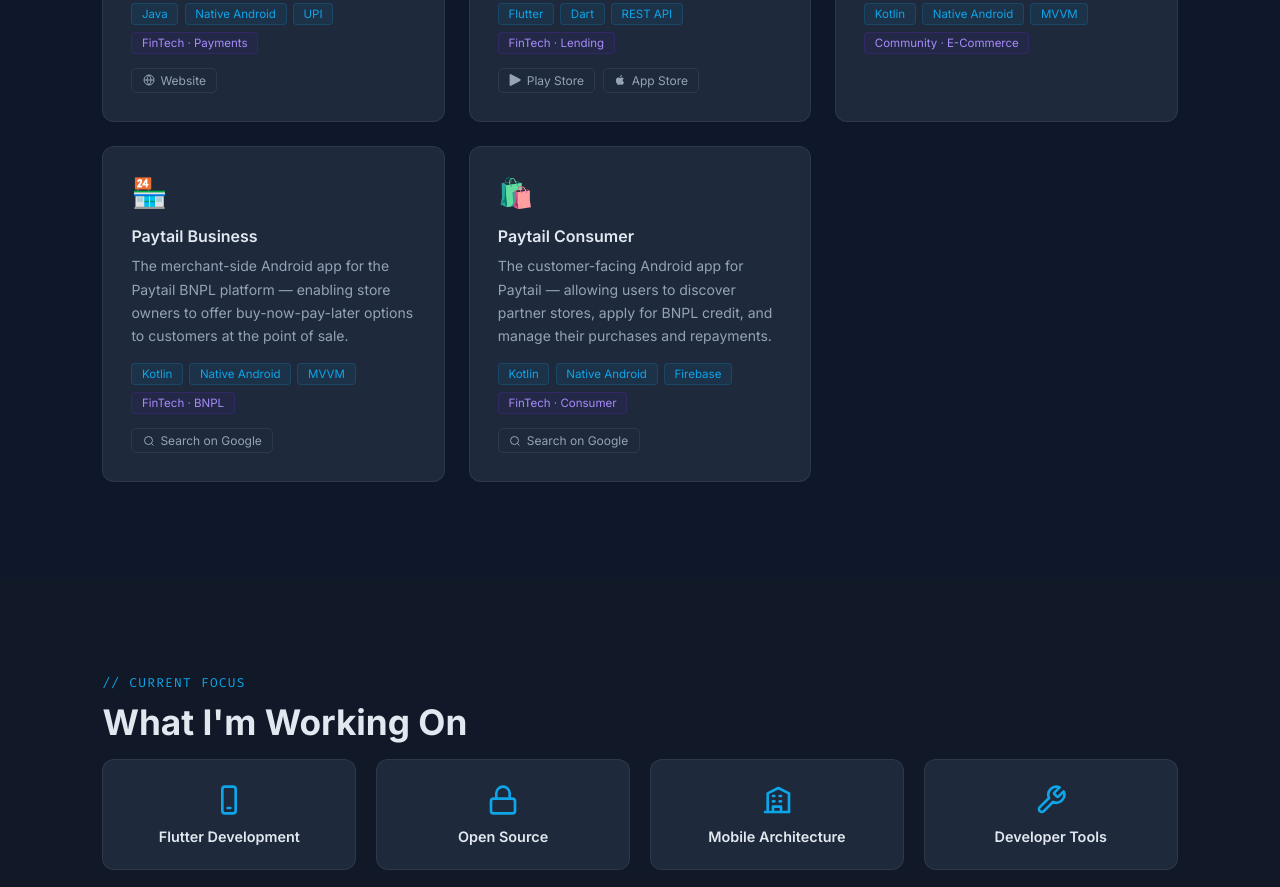
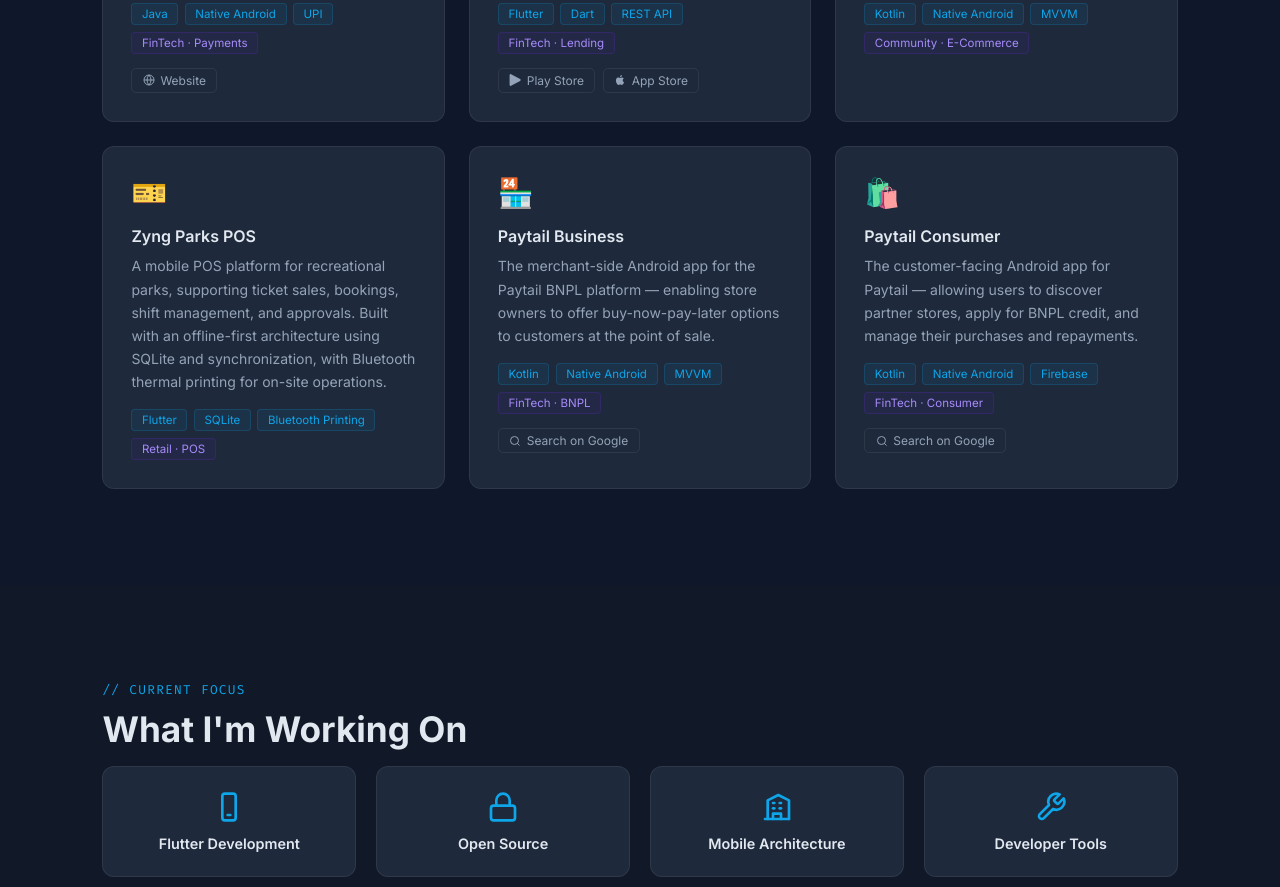
Before and after one commit to Muhammad-Shadab/muhammad-shadab.github.io, a plain HTML site: page index.html in a window 1280 px wide. Shown: the part 4856-5743 px from the top of the page. Drawn offline with Linux system fonts and the light colour scheme.

Commit message:
Add Zyng Parks POS project card (description-only)
Showcases the offline-first, Bluetooth-printing POS platform for recreational
parks. No repository link, since it's an internal staff application with no
public distribution.

Co-Authored-By: Claude Sonnet 5 <noreply@anthropic.com>

```diff
--- a/index.html
+++ b/index.html
@@ -672,6 +672,18 @@
     </div>
 
     <div class="card reveal">
+      <div class="card-icon">🎫</div>
+      <h3>Zyng Parks POS</h3>
+      <p>A mobile POS platform for recreational parks, supporting ticket sales, bookings, shift management, and approvals. Built with an offline-first architecture using SQLite and synchronization, with Bluetooth thermal printing for on-site operations.</p>
+      <div class="proj-tags">
+        <span class="proj-tag">Flutter</span>
+        <span class="proj-tag">SQLite</span>
+        <span class="proj-tag">Bluetooth Printing</span>
+        <span class="proj-domain">Retail · POS</span>
+      </div>
+    </div>
+
+    <div class="card reveal">
       <div class="card-icon">🏪</div>
       <h3>Paytail Business</h3>
       <p>The merchant-side Android app for the Paytail BNPL platform — enabling store owners to offer buy-now-pay-later options to customers at the point of sale.</p>
```
